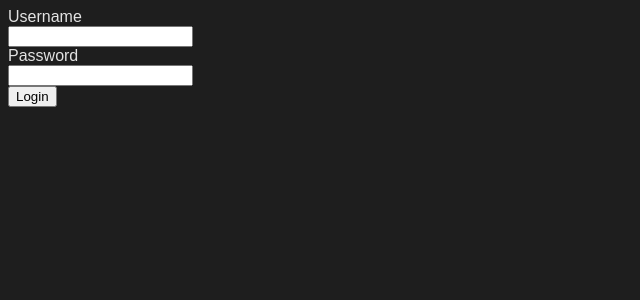
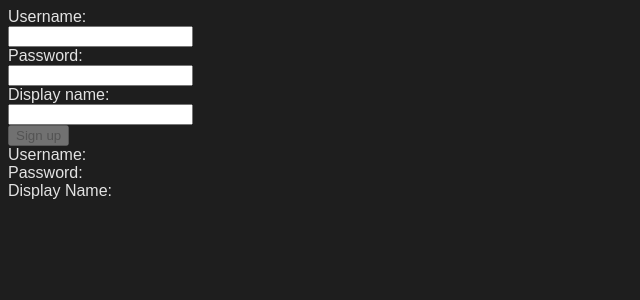
Before and after one commit to bqfan/react-tutorial, a React (Vite) app: page / in a window 1280 px wide. Shown: the top 300 px of the page, without its empty margins (0-640 px from the left). Built offline with nearby package versions, Linux system fonts and the light colour scheme.

Commit message:
Binding State to Input Fields.

```diff
--- a/src/App.jsx
+++ b/src/App.jsx
@@ -1,4 +1,4 @@
-import { LoginForm } from "./components/LoginForm"
+import { RegisterForm } from "./components/RegisterForm"
 
 function App() {
     window.addEventListener("resize", (e) => {
@@ -6,7 +6,7 @@
     });
 
     return <div>
-        <LoginForm />
+        <RegisterForm />
     </div>
 }
 
--- /dev/null
+++ b/src/components/RegisterForm.jsx
@@ -0,0 +1,97 @@
+import { useState } from "react";
+
+export function RegisterForm() {
+    // const [username, setUsername] = useState("");
+    // const [password, setPassword] = useState("");
+    // const [displayName, setDisplayName] = useState("");
+
+    // const isDisabled = !username || !password || !displayName;
+
+    const [formFields, setFormFields] = useState({
+        username: "",
+        password: "",
+        displayName: "",
+    });
+
+    const isDisabled = !formFields.username || !formFields.password || !formFields.displayName;
+
+    console.log(formFields);
+
+    return <form>
+        <div>
+            <label htmlFor="username">Username: </label>
+            <br />
+            <input
+                id="username"
+                type="text"
+                name="username"
+                value={formFields.username}
+                autoComplete="username"
+                required
+                // onChange={(e) => setUsername(e.target.value)}
+                onChange={(e) => {
+                    setFormFields((currentState) =>
+                        ({
+                            ...currentState,
+                            username: e.target.value
+                        }));
+                }}
+            />
+            <br />
+        </div>
+        <div>
+            <label htmlFor="password">Password: </label>
+            <br />
+            <input
+                id="password"
+                type="text"
+                name="password"
+                value={formFields.password}
+                autoComplete="new-password"
+                required
+                // onChange={(e) => setPassword(e.target.value)}
+                onChange={(e) => {
+                    setFormFields((currentState) =>
+                        ({
+                            ...currentState,
+                            password: e.target.value
+                        }));
+                }}
+            />
+            <br />
+        </div>
+        <div>
+            <label htmlFor="displayName">Display name: </label>
+            <br />
+            <input
+                id="displayName"
+                type="text"
+                name="displayName"
+                value={formFields.displayName}
+                autoComplete="displayName"
+                required
+                // onChange={(e) => setDisplayName(e.target.value)}
+                onChange={(e) => {
+                    setFormFields((currentState) =>
+                        ({
+                            ...currentState,
+                            displayName: e.target.value
+                        }));
+                }}
+            />
+            <br />
+        </div>
+        <div>
+            <button disabled={isDisabled}>Sign up</button>
+        </div>
+        <div>
+            <span>Username: {formFields.username}</span>
+        </div>
+        <div>
+            <span>Password: {formFields.password}</span>
+        </div>
+        <div>
+            <span>Display Name: {formFields.displayName}</span>
+        </div>
+    </form>
+}
```
